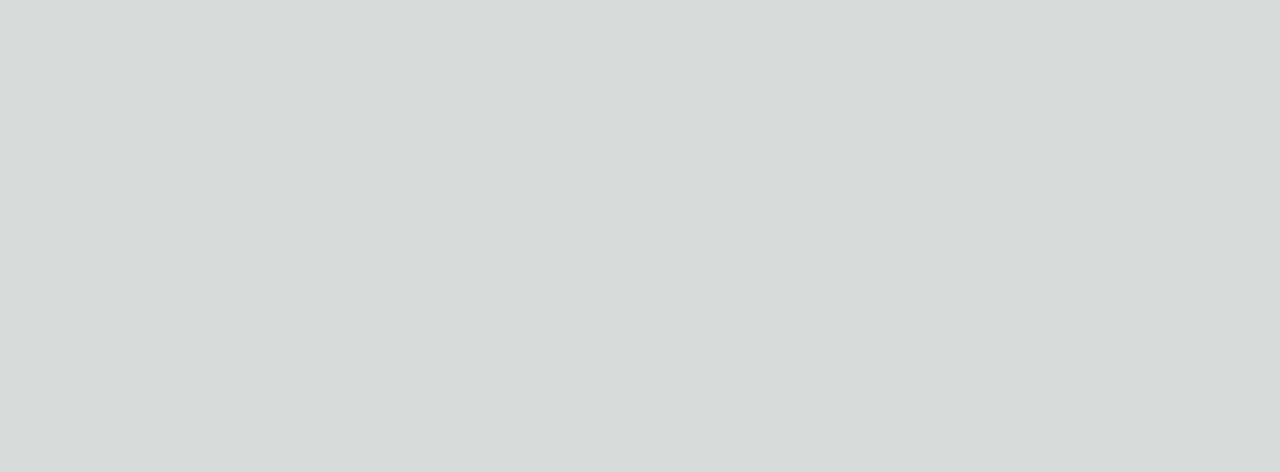
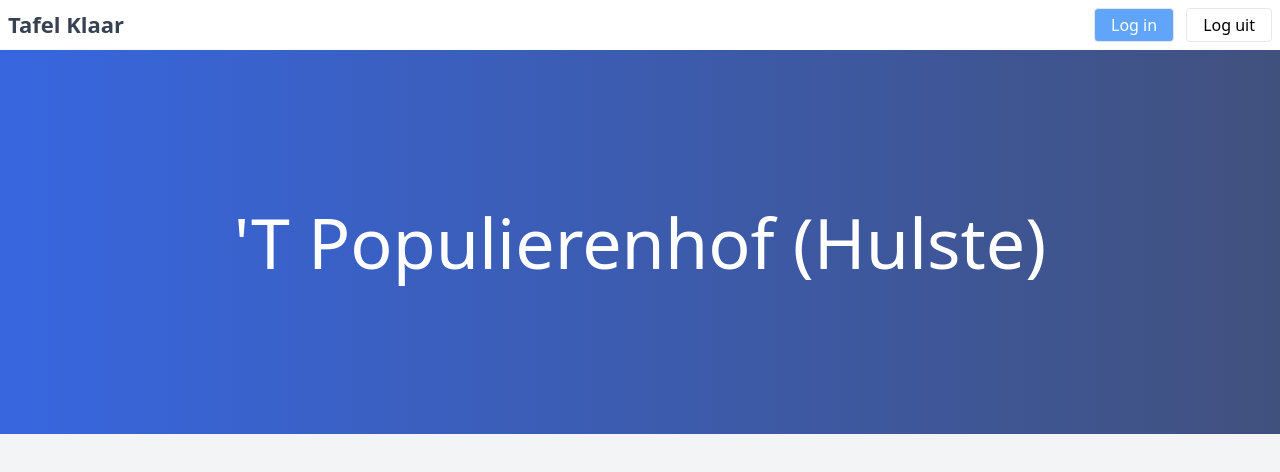
Before and after one commit to CrunchyCheddarStudio/tafelklaar, a Next.js app: page / in a window 1280 px wide. Shown: the top 472 px of the page. Built offline with nearby package versions, Linux system fonts and the light colour scheme.

Commit message:
Update page.tsx

```diff
--- a/app/page.tsx
+++ b/app/page.tsx
@@ -6,6 +6,33 @@ const inter = Inter({ subsets: ["latin"] });
 
 export default function Home() {
   return (
-    <main></main>
+    <main className="bg-gray-100 min-h-screen w-screen">
+      <main className="max-w-screen-2xl m-auto bg-white">
+        {/* NAVBAR */}
+        <nav className="bg-white p-2 flex justify-between">
+          <a href="" className="font-bold text-gray-700 text-2xl">
+            Tafel Klaar
+          </a>
+          <div>
+            <div className="flex">
+              <button className="bg-blue-400 text-white border p-1 px-4 rounded mr-3">
+                Log in
+              </button>
+              <button className="text-black border p-1 px-4 rounded">
+                Log uit
+              </button>
+            </div>
+          </div>
+        </nav>
+        {/* NAVBAR */}
+        {/* HEADER RESTAURANT PAGE */}
+        <div className="h-96 overflow-hidden">
+          <div className="bg-center bg-gradient-to-r from-[#3766df] to-[#41517e] h-full flex justify-center items-center">
+            <h1 className="md:text-7xl text-1xl text-white capitalize text-shadow text-center">'T Populierenhof (Hulste)</h1>
+          </div>
+        </div>
+        {/* HEADER RESTAURANT PAGE */}
+      </main>
+    </main>
   );
 }
```
